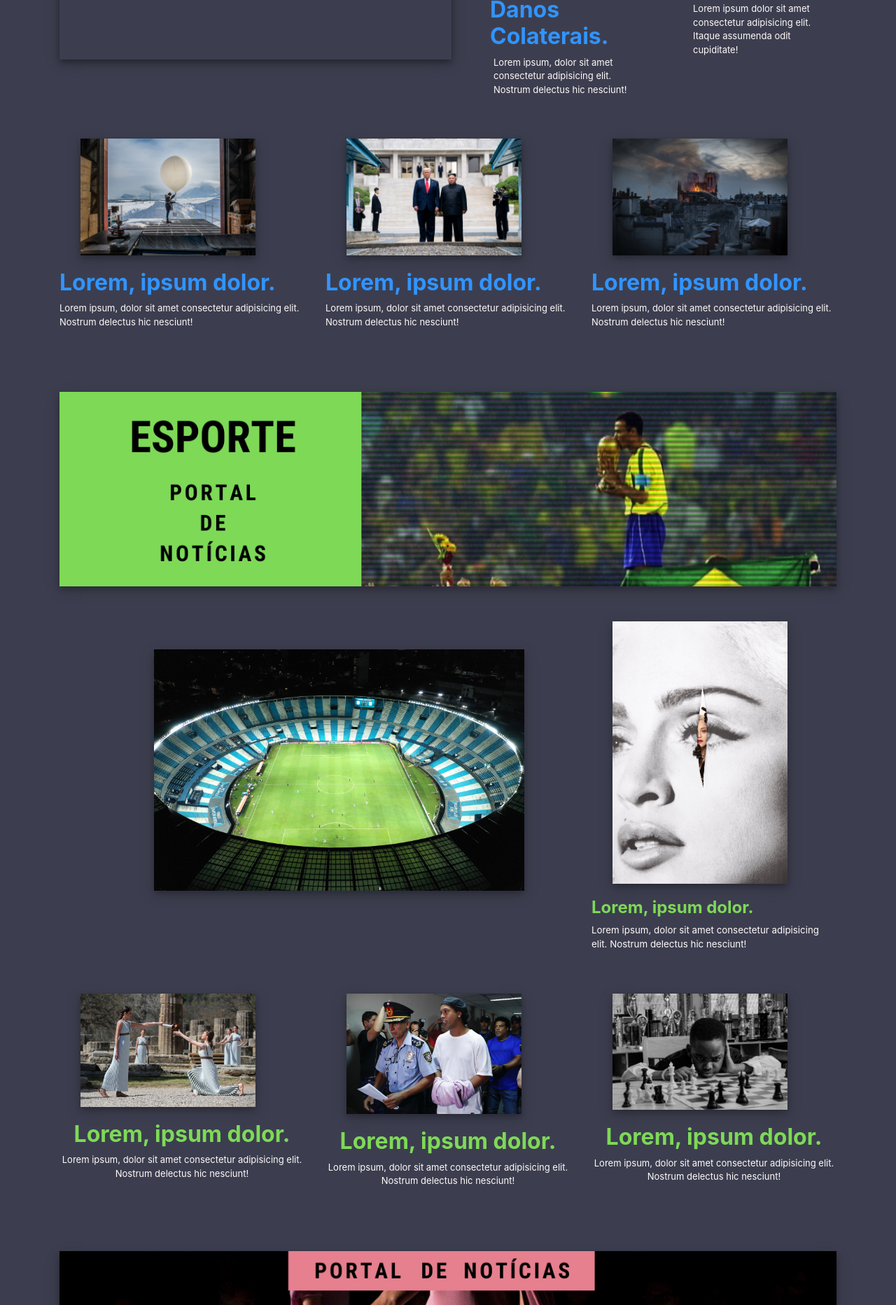
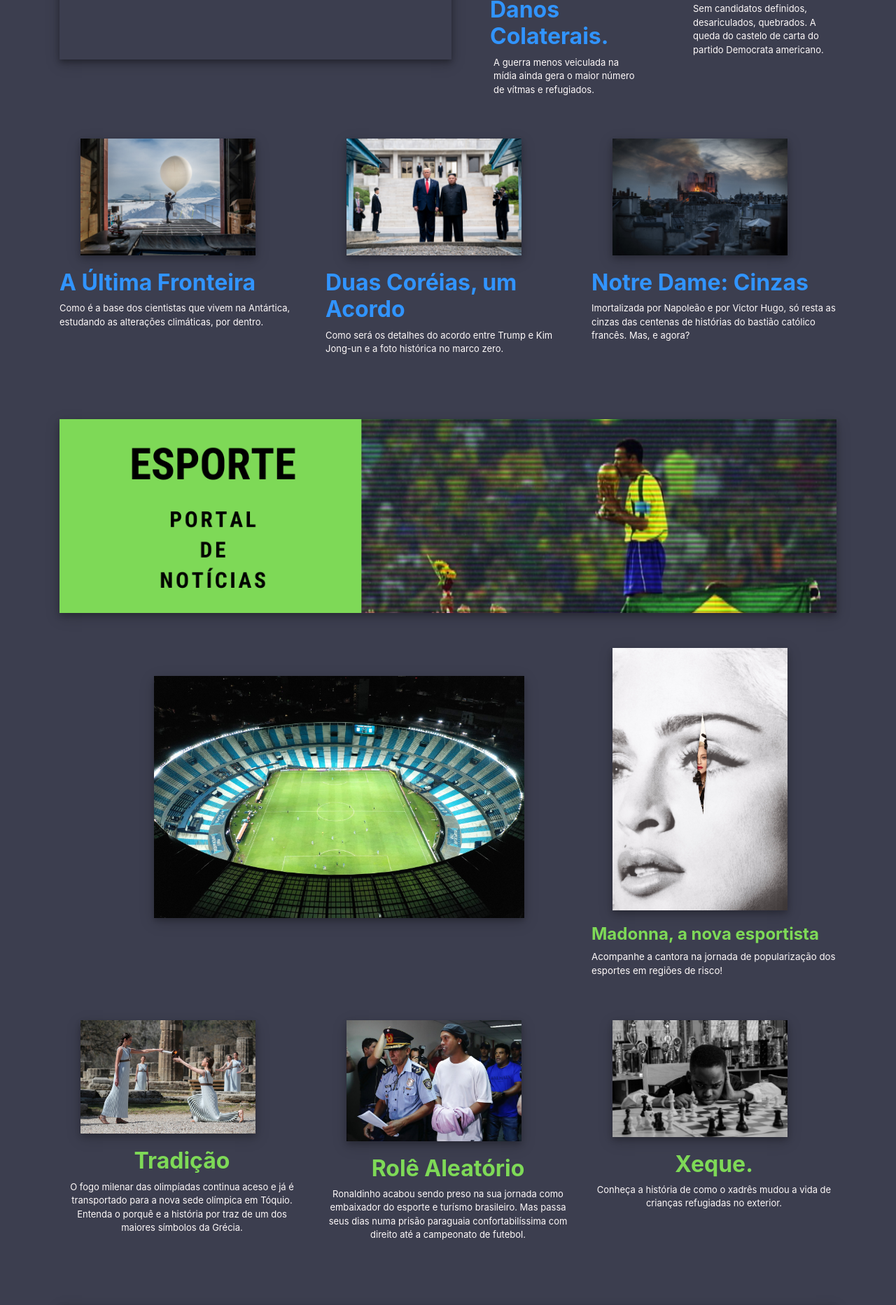
Before and after one commit to iyanlucasd/iyanlucasd.github.io, a plain HTML site: page index.html in a window 1280 px wide. Shown: the part 3775-5640 px from the top of the page at 70% size. Drawn offline with nearby package versions, Linux system fonts and the light colour scheme; grey boxes are pictures that could not be loaded.

Commit message:
final update v1.0

```diff
--- a/index.html
+++ b/index.html
@@ -286,8 +286,7 @@
                             </div>
                             <div class="txt_pequena_video">
                                 <h3>Iêmen, Danos Colaterais.</h3>
-                                <p>Lorem ipsum, dolor sit amet consectetur adipisicing elit. Nostrum delectus hic
-                                    nesciunt!
+                                <p>A guerra menos veiculada na mídia ainda gera o maior número de vítmas e refugiados.
                                 </p>
                             </div>
                         </div>
@@ -297,8 +296,8 @@
                             </div>
                             <div class="txt_pequena_video">
                                 <h3>Res Publica</h3>
-                                <p>Lorem ipsum dolor sit amet consectetur adipisicing elit. Itaque assumenda odit
-                                    cupiditate!</p>
+                                <p>Sem candidatos definidos, desariculados, quebrados. A queda do castelo de carta do
+                                    partido Democrata americano.</p>
                             </div>
                         </div>
                     </div>
@@ -309,10 +308,9 @@
                                 <a href="#"><img src="./imgs/f6.jpg"></a>
                             </div>
                             <div class="txt_pequena_noticia">
-                                <h3>Lorem, ipsum dolor.</h3>
-                                <p>Lorem ipsum, dolor sit amet consectetur adipisicing elit. Nostrum
-                                    delectus hic
-                                    nesciunt!
+                                <h3>A Última Fronteira</h3>
+                                <p>Como é a base dos cientistas que vivem na Antártica, estudando as alterações
+                                    climáticas, por dentro.
                                 </p>
                             </div>
                             <!-- fim coluna esquerda -->
@@ -323,10 +321,9 @@
                                 <a href="#"><img src="./imgs/f10.jpg"></a>
                             </div>
                             <div class="txt_pequena_noticia">
-                                <h3>Lorem, ipsum dolor.</h3>
-                                <p>Lorem ipsum, dolor sit amet consectetur adipisicing elit. Nostrum
-                                    delectus hic
-                                    nesciunt!
+                                <h3>Duas Coréias, um Acordo</h3>
+                                <p>Como será os detalhes do acordo entre Trump e Kim Jong-un e a foto histórica no marco
+                                    zero.
                                 </p>
                             </div>
                             <!-- fim coluna meio -->
@@ -337,10 +334,9 @@
                                 <a href="#"><img src="./imgs/f8.jpg"></a>
                             </div>
                             <div class="txt_pequena_noticia">
-                                <h3>Lorem, ipsum dolor.</h3>
-                                <p>Lorem ipsum, dolor sit amet consectetur adipisicing elit. Nostrum
-                                    delectus hic
-                                    nesciunt!
+                                <h3>Notre Dame: Cinzas</h3>
+                                <p>Imortalizada por Napoleão e por Victor Hugo, só resta as cinzas das centenas de
+                                    histórias do bastião católico francês. Mas, e agora?
                                 </p>
                             </div>
                             <!-- fim coluna direita -->
@@ -376,10 +372,8 @@
                                     <a href="#"><img src="./imgs/f7.jpg"></a>
                                 </div>
                                 <div class="txt_pequena_esporte">
-                                    <h3>Lorem, ipsum dolor.</h3>
-                                    <p>Lorem ipsum, dolor sit amet consectetur adipisicing elit. Nostrum
-                                        delectus hic
-                                        nesciunt!
+                                    <h3>Madonna, a nova esportista</h3>
+                                    <p>Acompanhe a cantora na jornada de popularização dos esportes em regiões de risco!
                                     </p>
                                 </div>
                             </div>
@@ -392,10 +386,10 @@
                                 <a href="#"><img src="./imgs/f19.jpg"></a>
                             </div>
                             <div class="txt_pequena_collum">
-                                <h3>Lorem, ipsum dolor.</h3>
-                                <p>Lorem ipsum, dolor sit amet consectetur adipisicing elit. Nostrum
-                                    delectus hic
-                                    nesciunt!
+                                <h3>Tradição</h3>
+                                <p>O fogo milenar das olimpíadas continua aceso e já é transportado para a nova sede
+                                    olímpica em Tóquio. Entenda o porquê e a história por traz de um dos maiores
+                                    símbolos da Grécia.
                                 </p>
                             </div>
                             <!-- fim coluna esquerda -->
@@ -406,10 +400,10 @@
                                 <a href="#"><img src="./imgs/g1_foto3.jpg"></a>
                             </div>
                             <div class="txt_pequena_collum">
-                                <h3>Lorem, ipsum dolor.</h3>
-                                <p>Lorem ipsum, dolor sit amet consectetur adipisicing elit. Nostrum
-                                    delectus hic
-                                    nesciunt!
+                                <h3>Rolê Aleatório</h3>
+                                <p>Ronaldinho acabou sendo preso na sua jornada como embaixador do esporte e turísmo
+                                    brasileiro. Mas passa seus dias numa prisão paraguaia confortabilíssima com direito
+                                    até a campeonato de futebol.
                                 </p>
                             </div>
                             <!-- fim coluna meio -->
@@ -420,10 +414,8 @@
                                 <a href="#"><img src="./imgs/f5.jpg"></a>
                             </div>
                             <div class="txt_pequena_collum">
-                                <h3>Lorem, ipsum dolor.</h3>
-                                <p>Lorem ipsum, dolor sit amet consectetur adipisicing elit. Nostrum
-                                    delectus hic
-                                    nesciunt!
+                                <h3>Xeque.</h3>
+                                <p>Conheça a história de como o xadrês mudou a vida de crianças refugiadas no exterior.
                                 </p>
                             </div>
                             <!-- fim coluna direita -->
@@ -445,20 +437,16 @@
                                 <a href="#"><img src="./imgs/f3.jpg"></a>
                             </div>
                             <div class="txt_pequena_gossip">
-                                <h3>Lorem, ipsum dolor.</h3>
-                                <p>Lorem ipsum, dolor sit amet consectetur adipisicing elit. Nostrum
-                                    delectus hic
-                                    nesciunt!
+                                <h3>Palcos</h3>
+                                <p>Veja os palcos e localidades mais marcantes da história da música!
                                 </p>
                             </div>
                             <div class="img_pequena_gossip display-2">
-                                <a href="#"><img src="./imgs/f3.jpg"></a>
+                                <a href="#"><img src="./imgs/f11.jpg"></a>
                             </div>
                             <div class="txt_pequena_gossip">
-                                <h3>Lorem, ipsum dolor.</h3>
-                                <p>Lorem ipsum, dolor sit amet consectetur adipisicing elit. Nostrum
-                                    delectus hic
-                                    nesciunt!
+                                <h3>Guarda Chuvas</h3>
+                                <p>Como os protestos de Hong Kong influenciam a arte chinêsa, Taiwanesa e da própria cidade.
                                 </p>
                             </div>
 
@@ -469,20 +457,17 @@
                                 <a href="#"><img src="./imgs/f12.jpg"></a>
                             </div>
                             <div class="txt_pequena_gossip">
-                                <h3>Lorem, ipsum dolor.</h3>
-                                <p>Lorem ipsum, dolor sit amet consectetur adipisicing elit. Nostrum
-                                    delectus hic
-                                    nesciunt!
+                                <h3>Dança das Penas Carmesins</h3>
+                                <p>Confira o espetáculo de ballet da Royal Academy of Dance aqui!
                                 </p>
                             </div>
                             <div class="img_pequena_gossip display-2">
                                 <a href="#"><img src="./imgs/f20.jpg"></a>
                             </div>
                             <div class="txt_pequena_gossip">
-                                <h3>Lorem, ipsum dolor.</h3>
-                                <p>Lorem ipsum, dolor sit amet consectetur adipisicing elit. Nostrum
-                                    delectus hic
-                                    nesciunt!
+                                <h3>Bastidores: Óscar</h3>
+                                <p>Como é por dentro do maior prêmio cinematográfico, relembre histórias, boatos e gafes
+                                    dos participantes!
                                 </p>
                             </div>
 
```
